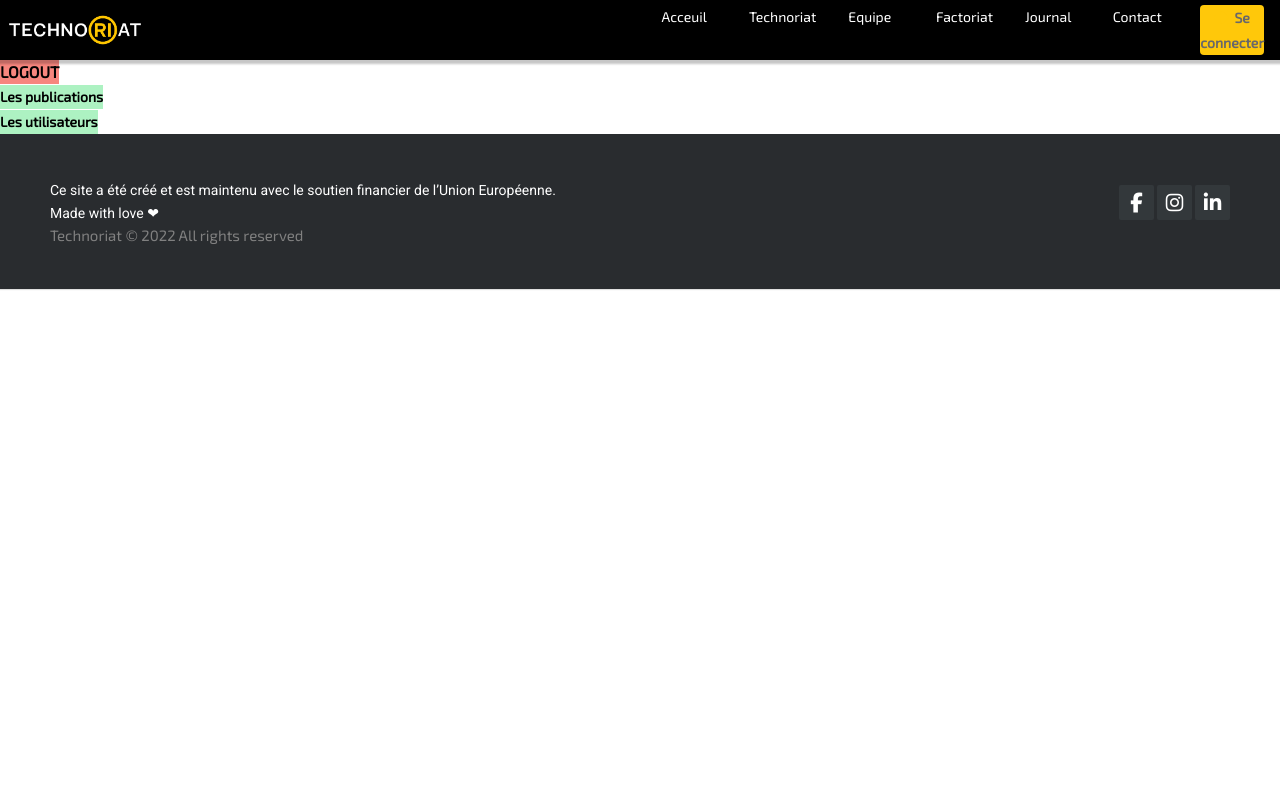
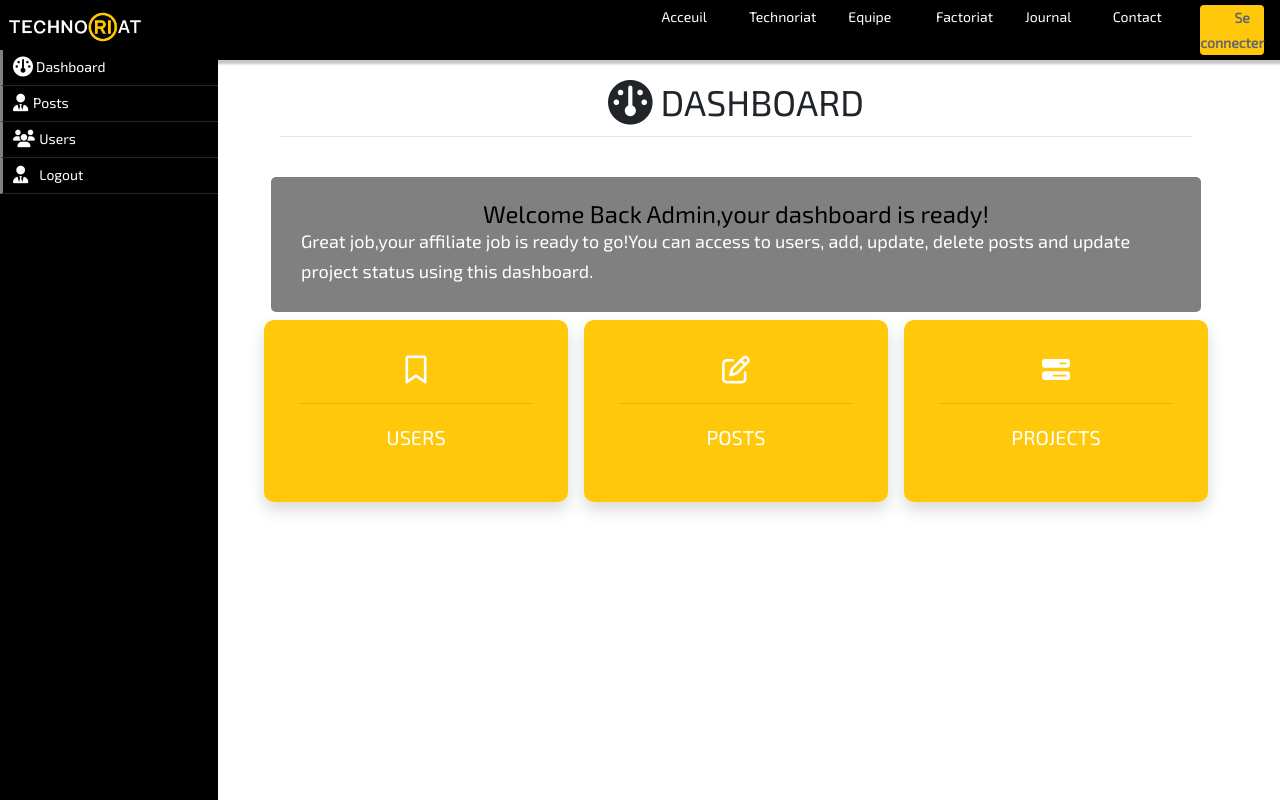
Before and after one commit to Amani0905/Projet-Factoriat, a React (Create React App) app in the folder client/: page /Technoriat/AdminProfil in a window 1280 px wide. Shown: the top 800 px of the page. Built offline with nearby package versions, Linux system fonts and the light colour scheme; sample sign-in values are in the browser's storage; a web font is replaced by a local one.

Commit message:
Dashboard

```diff
--- a/client/src/App.js
+++ b/client/src/App.js
@@ -24,7 +24,7 @@ import UsersList from "./Pages/UsersList";
 function App() {
   return (
     <div>
-      <Navbar />
+      {<Navbar />}
       <Routes>
         <Route path="/Technoriat/Acceuil" element={<Home />} />
         <Route path="/Technoriat/Journal/description" element={<JournalC />} />
--- a/client/src/Components/Numbers.js
+++ b/client/src/Components/Numbers.js
@@ -10,7 +10,7 @@ const Numbers = () => {
             </h1>
             </div>
         <br />
-        <div className="row">
+        <div className="row numb">
           <div className="column">
             <div className="card">
               <p><i class="fa-solid fa-handshake"></i></p>
--- a/client/src/Pages/Addnewpost.js
+++ b/client/src/Pages/Addnewpost.js
@@ -3,6 +3,7 @@ import { useForm } from "react-hook-form";
 import { useDispatch } from "react-redux";
 import { Link, useNavigate } from "react-router-dom";
 import { addPost as addPostAction } from "../actions/postsActions";
+import { logoutAction } from "../actions/personActions";
 
 const Addnewpost = () => {
   const dispatch = useDispatch();
@@ -11,9 +12,47 @@ const Addnewpost = () => {
   const addnewpost = (data) => {
     dispatch(addPostAction(data, nav));
   };
+  const logout = (e) => {
+    e.preventDefault();
+    dispatch(logoutAction());
+  };
 
   return (
     <div>
+    <div className="nav-side-menu">
+    <div className="brand"><img
+            className="logo-Technoriat"
+            src={require("../styles/img/Logo Technoriat.png")}
+            alt="Technoriat"
+          /></div>
+    <i className="fa fa-bars fa-2x toggle-btn" data-toggle="collapse" data-target="#menu-content" />
+    <div className="menu-list">
+      <ul id="menu-content" className="menu-content collapse out">
+        <li>
+          <a href="/Technoriat/AdminProfil">
+          <i className="fa-solid fa-gauge fa-lg"></i> Dashboard
+          </a>
+        </li>
+        <li>
+          <a href="/Technoriat/Dashbord">
+            <i className="fas fa-user-tie fa-lg" />Posts
+          </a>
+        </li>
+        <li>
+          <a href="/Technoriat/UsersList">
+            <i className="fa fa-users fa-lg" /> &nbsp;Users
+          </a>
+        </li>
+        <li>
+      <a><i className="fas fa-user-tie fa-lg" />&nbsp;<button
+        onClick={logout}>
+          &nbsp;Logout
+      </button>
+      </a>
+
+        </li>
+      </ul>
+    </div>
       <form onSubmit={handleSubmit(addnewpost)}>
         <label>Tittre</label>
         <input required type="text" {...register("title")}></input> <br />
@@ -34,6 +73,7 @@ const Addnewpost = () => {
         <button style={{fontWeight:'bold',backgroundColor:'pink'}}>Annuler</button>
       </Link>
     </div>
+    </div>
   );
 };
 
--- a/client/src/Pages/AdminProfil.js
+++ b/client/src/Pages/AdminProfil.js
@@ -2,7 +2,7 @@ import { useEffect } from "react";
 import { Link, useNavigate } from "react-router-dom";
 import { useDispatch, useSelector } from "react-redux";
 import { logoutAction } from "../actions/personActions";
-
+import "../styles/AdminProfil.css"
 const AdminProfil = () => {
   const dispatch = useDispatch();
   const nav = useNavigate();
@@ -19,27 +19,92 @@ const AdminProfil = () => {
 
   return (
     <div>
-      <button
-        onClick={logout}
-        style={{ fontWeight: "bold", backgroundColor: "#f7867e" }}
-      >
-        LOGOUT
+    <div className="nav-side-menu">
+    <div className="brand"><img
+            className="logo-Technoriat"
+            src={require("../styles/img/Logo Technoriat.png")}
+            alt="Technoriat"
+          /></div>
+    <i className="fa fa-bars fa-2x toggle-btn" data-toggle="collapse" data-target="#menu-content" />
+    <div className="menu-list">
+      <ul id="menu-content" className="menu-content collapse out">
+        <li>
+          <a href="/Technoriat/AdminProfil">
+          <i className="fa-solid fa-gauge fa-lg"></i> Dashboard
+          </a>
+        </li>
+        <li>
+          <a href="/Technoriat/Dashbord">
+            <i className="fas fa-user-tie fa-lg" />Posts
+          </a>
+        </li>
+        <li>
+          <a href="/Technoriat/UsersList">
+            <i className="fa fa-users fa-lg" /> &nbsp;Users
+          </a>
+        </li>
+        <li>
+      <a><i className="fas fa-user-tie fa-lg" />&nbsp;<button
+        onClick={logout}>
+          &nbsp;Logout
       </button>
-      <br />
+      </a>
 
-      <Link to="/Technoriat/Dashbord">
-        <button style={{ fontWeight: "bold", backgroundColor: "#adf2c2" }}>
-          Les publications
-        </button>
-      </Link>
-      <br />
+        </li>
+      </ul>
+    </div>
+    </div>
+    <div className="dashboard">
 
-      <Link to="/Technoriat/UsersList">
-        <button style={{ fontWeight: "bold", backgroundColor: "#adf2c2" }}>
-          Les utilisateurs
-        </button>
-      </Link>
+    <div className="container py-0">
+
+        <div className="row">
+          <div className="col-lg-12 p-4">
+            <h1> <i className="fa fa-gauge fa-lg"></i> DASHBOARD</h1>
+            <hr />
+          </div>
+        </div>
+        <div className="welcome"><h1 style={{color:"black",fontSize:'24px'}}>Welcome Back Admin,your dashboard is ready!</h1>
+        <p style={{color:"white",fontSize:'18px'}}>Great job,your affiliate job is ready to go!You can access to users, add, update, delete posts and update project status using this dashboard.</p></div>
+        <div className="row dash">
+
+          <div className="col-xs col-sm col-md col-lg p-2">
+            <a className="text-decoration-none" href="/Technoriat/UsersList">
+              <div className="card p-3 shadow bg-purple text-center border-0">
+                <div className="card-body">
+                  <i className="fa fa-bookmark-o fa-2x" aria-hidden="true" />
+                  <hr />
+                  <p className="card-title lead">USERS</p>
+                </div>
+              </div>
+            </a>
+          </div>
+          <div className="col-xs col-sm col-md col-lg p-2">
+            <a className="text-decoration-none" href="/Technoriat/Dashbord">
+              <div className="card p-3 shadow bg-purple text-center border-0">
+                <div className="card-body">
+                  <i className="fa fa-edit fa-2x" aria-hidden="true" />
+                  <hr />
+                  <p className="card-title lead">POSTS</p>
+                </div>
+              </div>
+            </a>
+          </div>
+          <div className="col-xs col-sm col-md col-lg p-2">
+            <a className="text-decoration-none" href="#">
+              <div className="card p-3 shadow bg-purple text-center border-0">
+                <div className="card-body">
+                  <i class="fa fa-bars-progress fa-2x"></i>
+                  <hr />
+                  <p className="card-title lead">PROJECTS</p>
+                </div>
+              </div>
+            </a>
+          </div>
+        </div></div>
+          </div>
     </div>
+
   );
 };
 
--- a/client/src/Pages/Dashbordposts.js
+++ b/client/src/Pages/Dashbordposts.js
@@ -43,50 +43,82 @@ const Dashbordposts = () => {
 
   return (
     <div>
+      <div className="nav-side-menu">
+    <div className="brand"><img
+            className="logo-Technoriat"
+            src={require("../styles/img/Logo Technoriat.png")}
+            alt="Technoriat"
+          /></div>
+    <i className="fa fa-bars fa-2x toggle-btn" data-toggle="collapse" data-target="#menu-content" />
+    <div className="menu-list">
+      <ul id="menu-content" className="menu-content collapse out">
+        <li>
+          <a href="/Technoriat/AdminProfil">
+          <i className="fa-solid fa-gauge fa-lg"></i> Dashboard
+          </a>
+        </li>
+        <li>
+          <a href="/Technoriat/Dashbord">
+            <i className="fas fa-user-tie fa-lg" />Posts
+          </a>
+        </li>
+        <li>
+          <a href="/Technoriat/UsersList">
+            <i className="fa fa-users fa-lg" /> &nbsp;Users
+          </a>
+        </li>
+        <li>
+      <a><i className="fas fa-user-tie fa-lg" />&nbsp;<button
+        onClick={logout}>
+          &nbsp;Logout
+      </button>
+      </a>
+
+        </li>
+      </ul>
+    </div>
+    </div>
+    <div className="dboard" style={{width:'75%',marginLeft: '20%',marginTop:'40px'}}>
+<Link to="/Technoriat/Dashbord/Addnewpost">
+  <button className="btn btn-success" style={{ fontWeight: "bold",marginLeft:'30%'}}>
+    ADD NEW POST
+  </button>
+</Link>
+<Link to="/Technoriat/AdminProfil">
+  <button className="btn btn-dark" style={{ fontWeight: "bold",marginLeft:'20px'}}>
+    BACK
+  </button>
+</Link>
+</div>
       {postList.map((el) => (
-        <>
-          <h4>{el.title}</h4>
-          <h6>{el.shorttext}</h6>
-          <h6>{el.date}</h6>
-          {/* <h8>{el.content}</h8> */}
-          {/* <h8>{el.image}</h8> */}
+         <>
+         <article className="article">
+                 <header className="header">
+                   <div className="category">ARTICLE</div>
+                   <h1>
+                   {el.title}
+                   </h1>
+               <div className="meta">
+                 <span className="author"><span className="author-name">Publié {el.date}</span></span>
 
-          <button
-            onClick={() => handledelete(el)}
-            style={{ fontWeight: "bold", backgroundColor: "#f7867e" }}
-          >
-            Supprimer
-          </button>
+               </div>
+             </header>
+             <div>
+               <img className='article-img' src={require("../styles/img/article2.png")} alt="Article" ALIGN='left'/>
+             <p className="article-text" style={{color:'black'}}>{el.content}</p>
+               </div>
+               <button className="btn btn-primary"onClick={() => handleupdate(el)} style={{ fontWeight: "bold",marginRight:'10px',marginLeft:'77%' }}>
+            UPDATE</button>
 
-          <button
-            onClick={() => handleupdate(el)}
-            style={{ fontWeight: "bold", backgroundColor: "#f7867e" }}
-          >
-            Update
-          </button>
+         <button className="btn btn-danger "
+            onClick={() => handledelete(el)} style={{ fontWeight: "bold", }}>
+            DELETE</button>
+
+
+        </article>
         </>
       ))}
-      <br />
-      <br />
-      <button
-        onClick={logout}
-        style={{ fontWeight: "bold", backgroundColor: "#f7867e" }}
-      >
-        LOGOUT
-      </button>
-      <br />
-      <Link to="/Technoriat/Dashbord/Addnewpost">
-        <button style={{ fontWeight: "bold", backgroundColor: "#adf2c2" }}>
-          Ajouter une nouvelle publication
-        </button>
-      </Link>
-      <br />
 
-      <Link to="/Technoriat/AdminProfil">
-        <button style={{ fontWeight: "bold", backgroundColor: "#adf2c2" }}>
-          Retour
-        </button>
-      </Link>
     </div>
   );
 };
--- /dev/null
+++ b/client/src/styles/AdminProfil.css
@@ -0,0 +1,164 @@
+
+.nav-side-menu {
+  overflow: auto;
+  font-family: verdana;
+  font-size: 12px;
+  font-weight: 200;
+  background-color: black;
+  position: fixed;
+  top: 0px;
+  padding-left: 0px;
+  height: 100%;
+  width: 17%;
+  color: #e1ffff;
+}
+
+.nav-side-menu .brand {
+  background-color: black;
+  line-height: 50px;
+  display: block;
+  text-align: center;
+  font-size: 14px;
+}
+.nav-side-menu .toggle-btn {
+  display: none;
+}
+.nav-side-menu ul,
+.nav-side-menu li {
+  list-style: none;
+  padding: 0px;
+  margin: 0px;
+  line-height: 35px;
+  cursor: pointer;
+}
+.nav-side-menu ul :not(collapsed) .arrow:before,
+.nav-side-menu li :not(collapsed) .arrow:before {
+  content: "\f13a";
+  display: inline-block;
+  padding-left: 10px;
+  padding-right: 10px;
+  vertical-align: middle;
+  float: right;
+  font-weight: 900;
+}
+.nav-side-menu ul .active,
+.nav-side-menu li .active {
+  border-left: 3px solid #d19b3d;
+  background-color: #4f5b69;
+}
+.nav-side-menu ul .sub-menu li.active,
+.nav-side-menu li .sub-menu li.active {
+  color: #d19b3d;
+}
+.nav-side-menu ul .sub-menu li.active a,
+.nav-side-menu li .sub-menu li.active a {
+  color: #d19b3d;
+}
+.nav-side-menu ul .sub-menu li,
+.nav-side-menu li .sub-menu li {
+  background-color: #181c20;
+  border: none;
+  line-height: 28px;
+  border-bottom: 1px solid #23282e;
+  margin-left: 0px;
+}
+.nav-side-menu ul .sub-menu li:hover,
+.nav-side-menu li .sub-menu li:hover {
+  background-color: #020203;
+}
+.nav-side-menu ul .sub-menu li:before,
+.nav-side-menu li .sub-menu li:before {
+
+  content: "\f105";
+  display: inline-block;
+  padding-left: 10px;
+  padding-right: 10px;
+  vertical-align: middle;
+  font-weight: 900;
+}
+.nav-side-menu li {
+  padding-left: 0px;
+  border-left: 3px solid grey;
+  border-bottom: 1px solid #23282e;
+}
+.nav-side-menu li a,.nav-side-menu li button,.nav-side-menu li i  {
+  text-decoration: none;
+  color: white;
+}
+
+.nav-side-menu li a i,.nav-side-menu li i button {
+  padding-left: 10px;
+  width: 20px;
+  padding-right: 20px;
+}
+.nav-side-menu li:hover {
+  border-left: 3px solid #ffc80a;
+  background-color: grey;
+  -webkit-transition: all 1s ease;
+  -moz-transition: all 1s ease;
+  -o-transition: all 1s ease;
+  -ms-transition: all 1s ease;
+  transition: all 1s ease;
+}
+.dashboard{
+    width:75%;
+    margin-left: 20%;
+    height: 800px;
+}
+.justify {
+    text-align: justify;
+  }
+
+  .text-purple {
+    color: var(--primary);
+  }
+
+  .bg-purple {
+    background-color:#ffc80a ;
+    color: white;
+  }
+  .dash{
+      justify-content: center;
+
+
+  }
+  .welcome{
+      background-color: grey;
+      padding-top:25px ;
+      padding-bottom:25px ;
+      padding-right: 30px;
+      padding-left: 30px;
+      border-radius: 5px;
+  }
+
+@media (max-width: 767px) {
+  .nav-side-menu {
+    position: relative;
+    width: 100%;
+    margin-bottom: 10px;
+  }
+  .nav-side-menu .toggle-btn {
+    display: block;
+    cursor: pointer;
+    position: absolute;
+    right: 10px;
+    top: 10px;
+    z-index: 10 !important;
+    padding: 3px;
+    background-color: #ffffff;
+    color: #000;
+    width: 40px;
+    text-align: center;
+  }
+  .brand {
+    text-align: left !important;
+    font-size: 22px;
+    padding-left: 20px;
+    line-height: 50px !important;
+  }
+}
+@media (min-width: 767px) {
+  .nav-side-menu .menu-list .menu-content {
+    display: block;
+  }
+}
--- a/client/src/styles/Numbers.css
+++ b/client/src/styles/Numbers.css
@@ -4,10 +4,10 @@
     padding: 0 10px;
   }
 
-  .row {margin: 20px 40px;}
+  .numb {margin: 20px 40px;}
 
   /* Clear floats after the columns */
-  .row:after {
+  .numb:after {
     content: "";
     display: table;
     clear: both;
--- a/client/src/styles/contact.css
+++ b/client/src/styles/contact.css
@@ -17,11 +17,6 @@
     margin: 0px;
     padding: 0px;
     box-sizing: border-box;
-}
-
-body, html {
-    height: 100%;
-    font-family: Ubuntu-Bold, sans-serif;
 }
 
 /*---------------------------------------------*/
@@ -115,11 +110,6 @@ iframe {
     border: none !important;
 }
 
-
-/*---------------------------------------------*/
-.container {
-    max-width: 1200px;
-}
 
 
 
```
Also changed, not shown: client/src/Pages/Login.js (+5 -5 lines), client/src/Pages/Register.js (+15 -15 lines), client/src/styles/Login.css (+6 -14 lines).
